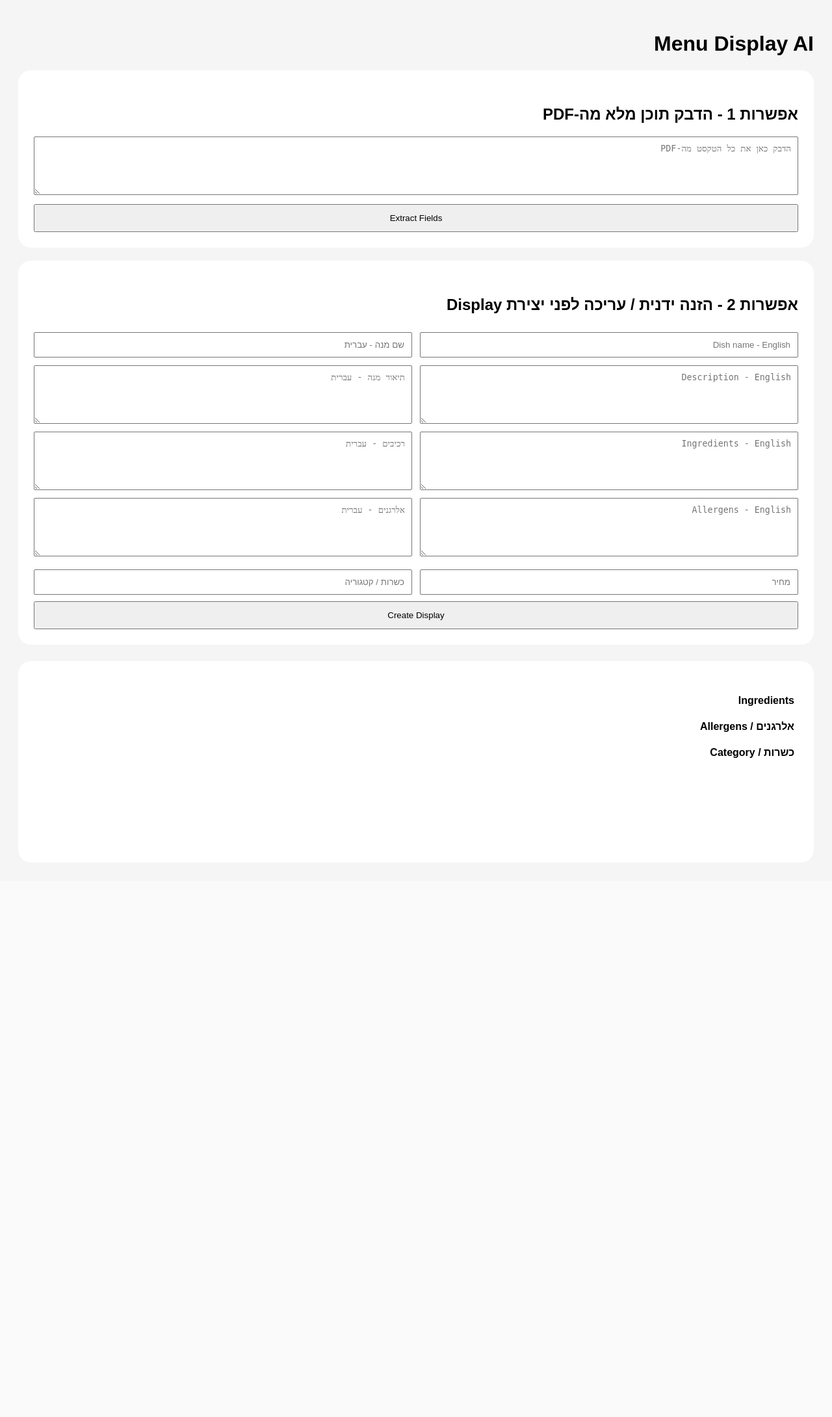
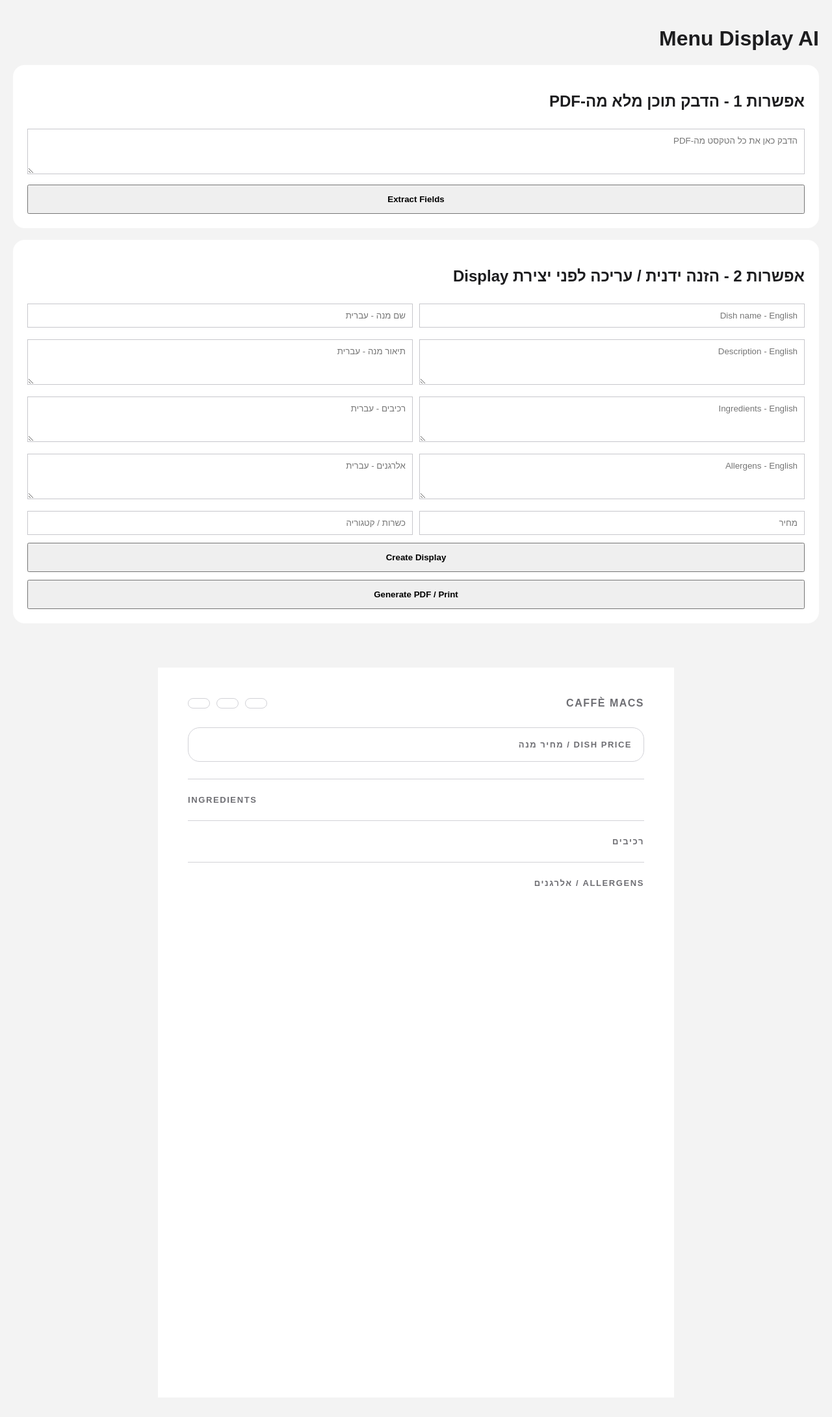
Before and after one commit to roeeza-bot/menu-display-ai, a Flask app: page / in a window 1280 px wide. Shown: the whole page at 65% size. Before the commit the page ends 1166 px from the top, so only its background shows below. Run offline with Flask 3, Linux system fonts and the light colour scheme.

Commit message:
Update index.html

```diff
--- a/templates/index.html
+++ b/templates/index.html
@@ -2,48 +2,200 @@
 <html lang="he" dir="rtl">
 <head>
 <meta charset="utf-8">
-<title>Menu AI</title>
+<title>Menu Display AI</title>
 
 <style>
-body {font-family: Arial; background:#f5f5f5; padding:20px;}
-textarea {width:100%; min-height:90px; padding:10px; box-sizing:border-box;}
-input {width:100%; padding:10px; margin-top:8px; box-sizing:border-box;}
-button {padding:12px; margin-top:10px; width:100%; cursor:pointer;}
-h2 {margin-top:30px;}
+body {
+  margin:0;
+  font-family: Arial, Helvetica, sans-serif;
+  background:#f3f3f3;
+  color:#1d1d1f;
+}
+
+.app {
+  padding:20px;
+}
 
 .box {
   background:white;
-    padding:24px;
-    margin-top:20px;
-    border-radius:20px;
+  padding:22px;
+  margin-bottom:18px;
+  border-radius:18px;
+}
+
+textarea, input {
+  width:100%;
+  box-sizing:border-box;
+  padding:10px;
+  margin-top:8px;
+  border:1px solid #c7c7cc;
+  font-family: Arial;
+}
+
+textarea {
+  min-height:70px;
+}
+
+button {
+  width:100%;
+  padding:13px;
+  margin-top:12px;
+  font-weight:bold;
+  cursor:pointer;
 }
 
 .grid {
   display:grid;
   grid-template-columns:1fr 1fr;
-    gap:12px;
+  gap:10px;
 }
 
-.full {grid-column:1 / -1;}
-
-.display {
+/* FINAL A4 DISPLAY */
+.display-page {
+  width:794px;
+  height:1123px;
   background:white;
-    padding:30px;
-    margin-top:25px;
-    border-radius:20px;
-    min-height:250px;
+  margin:30px auto;
+  padding:46px;
+  box-sizing:border-box;
 }
 
-.title {font-size:32px; font-weight:bold;}
-.desc {margin-top:10px; font-size:18px;}
-.section {margin-top:22px;}
-.price {font-size:28px; font-weight:bold; margin-bottom:20px;}
-.small-title {font-weight:bold; margin-bottom:6px;}
+.top-row {
+  display:flex;
+  justify-content:space-between;
+  align-items:center;
+  margin-bottom:28px;
+}
+
+.logo {
+  font-size:16px;
+  font-weight:800;
+  letter-spacing:1.5px;
+  color:#6e6e73;
+}
+
+.tags {
+  display:flex;
+  gap:10px;
+}
+
+.tag {
+  border:1px solid #d2d2d7;
+  border-radius:20px;
+  padding:7px 16px;
+  font-size:14px;
+  font-weight:700;
+  color:#5f6368;
+}
+
+.price-box {
+  border:1px solid #d2d2d7;
+  border-radius:18px;
+  padding:18px;
+  display:flex;
+  justify-content:space-between;
+  align-items:center;
+  margin-bottom:26px;
+}
+
+.price-label {
+  font-size:13px;
+  font-weight:800;
+  color:#6e6e73;
+  letter-spacing:1.5px;
+}
+
+.price-value {
+  font-size:30px;
+  font-weight:900;
+}
+
+hr {
+  border:0;
+  border-top:1px solid #d2d2d7;
+  margin:24px 0;
+}
+
+.en {
+  direction:ltr;
+  text-align:left;
+}
+
+.he {
+  direction:rtl;
+  text-align:right;
+}
+
+.title {
+  font-size:34px;
+  line-height:1.05;
+  font-weight:900;
+  margin-bottom:10px;
+}
+
+.desc {
+  font-size:20px;
+  line-height:1.35;
+  margin-bottom:14px;
+}
+
+.section-title {
+  font-size:13px;
+  font-weight:900;
+  letter-spacing:1.6px;
+  color:#6e6e73;
+  text-transform:uppercase;
+  margin-bottom:8px;
+}
+
+.ingredients {
+  font-size:14px;
+  line-height:1.35;
+  color:#4a4a4a;
+}
+
+.allergen-grid {
+  display:grid;
+  grid-template-columns:repeat(4, 1fr);
+  gap:8px;
+}
+
+.allergen-pill {
+  border:1px solid #d2d2d7;
+  border-radius:18px;
+  padding:7px 10px;
+  text-align:center;
+  font-size:13px;
+  font-weight:800;
+}
+
+@media print {
+  @page {
+    size: A4;
+    margin: 0;
+  }
+
+  body {
+    background:white;
+  }
+
+  .app {
+    display:none;
+  }
+
+  .display-page {
+    margin:0;
+    width:794px;
+    height:1123px;
+    padding:46px;
+  }
+}
 </style>
 </head>
 
 <body>
 
+<div class="app">
   <h1>Menu Display AI</h1>
 
   <div class="box">
@@ -73,38 +225,64 @@ h2 {margin-top:30px;}
     </div>
 
     <button onclick="createDisplay()">Create Display</button>
+    <button onclick="generatePDF()">Generate PDF / Print</button>
+  </div>
 </div>
 
-<div class="display">
-    <div class="price" id="priceOut"></div>
+<div class="display-page" id="finalDisplay">
 
+  <div class="top-row">
+    <div class="logo">CAFFÈ MACS</div>
+    <div class="tags">
+      <div class="tag" id="tagCategory"></div>
+      <div class="tag" id="tagCategoryHe"></div>
+      <div class="tag" id="tagKosher"></div>
+    </div>
+  </div>
+
+  <div class="price-box">
+    <div class="price-label">DISH PRICE / מחיר מנה</div>
+    <div class="price-value" id="priceOut"></div>
+  </div>
+
+  <hr>
+
+  <div class="en">
     <div class="title" id="nameEnOut"></div>
+    <div class="desc" id="descEnOut"></div>
+
+    <div class="section-title">Ingredients</div>
+    <div class="ingredients" id="ingEnOut"></div>
+  </div>
+
+  <hr>
+
+  <div class="he">
     <div class="title" id="nameHeOut"></div>
-
-    <div class="desc" id="descEnOut"></div>
     <div class="desc" id="descHeOut"></div>
 
-    <div class="section">
-        <div class="small-title">Ingredients</div>
-        <div id="ingEnOut"></div>
-        <div id="ingHeOut"></div>
+    <div class="section-title">רכיבים</div>
+    <div class="ingredients" id="ingHeOut"></div>
   </div>
 
-    <div class="section">
-        <div class="small-title">אלרגנים / Allergens</div>
-        <div id="allHeOut"></div>
-        <div id="allEnOut"></div>
+  <hr>
+
+  <div>
+    <div class="section-title">Allergens / אלרגנים</div>
+    <div class="allergen-grid" id="allergensOut"></div>
   </div>
 
-    <div class="section">
-        <div class="small-title">כשרות / Category</div>
-        <div id="kosherOut"></div>
-    </div>
 </div>
 
 <script>
 function safe(value) {
   return value || "";
+}
+
+function formatPrice(value) {
+  if (!value) return "";
+  value = value.replace("₪", "").trim();
+  return "₪" + value + ".00";
 }
 
 async function runExtract() {
@@ -125,23 +303,26 @@ async function runExtract() {
 
   document.getElementById("dishNameEn").value = safe(data.dish_name_en);
   document.getElementById("dishNameHe").value = safe(data.dish_name_he);
-
   document.getElementById("descEn").value = safe(data.description_en);
   document.getElementById("descHe").value = safe(data.description_he);
-
   document.getElementById("ingredientsEn").value = safe(data.ingredients_en);
   document.getElementById("ingredientsHe").value = safe(data.ingredients_he);
-
   document.getElementById("allergensEn").value = safe(data.allergens_en);
   document.getElementById("allergensHe").value = safe(data.allergens_he);
-
   document.getElementById("kosher").value = safe(data.category);
 
   createDisplay();
 }
 
 function createDisplay() {
-    document.getElementById("priceOut").innerText = document.getElementById("price").value ? "₪" + document.getElementById("price").value : "";
+  const price = document.getElementById("price").value;
+  const kosher = document.getElementById("kosher").value;
+
+  document.getElementById("priceOut").innerText = formatPrice(price);
+
+  document.getElementById("tagCategory").innerText = kosher || "";
+  document.getElementById("tagCategoryHe").innerText = kosher || "";
+  document.getElementById("tagKosher").innerText = kosher || "";
 
   document.getElementById("nameEnOut").innerText = document.getElementById("dishNameEn").value;
   document.getElementById("nameHeOut").innerText = document.getElementById("dishNameHe").value;
@@ -152,10 +333,26 @@ function createDisplay() {
   document.getElementById("ingEnOut").innerText = document.getElementById("ingredientsEn").value;
   document.getElementById("ingHeOut").innerText = document.getElementById("ingredientsHe").value;
 
-    document.getElementById("allEnOut").innerText = document.getElementById("allergensEn").value;
-    document.getElementById("allHeOut").innerText = document.getElementById("allergensHe").value;
+  const allEn = document.getElementById("allergensEn").value.split(",").map(x => x.trim()).filter(Boolean);
+  const allHe = document.getElementById("allergensHe").value.split(",").map(x => x.trim()).filter(Boolean);
 
-    document.getElementById("kosherOut").innerText = document.getElementById("kosher").value;
+  const max = Math.max(allEn.length, allHe.length);
+  const box = document.getElementById("allergensOut");
+  box.innerHTML = "";
+
+  for (let i = 0; i < max; i++) {
+    const pill = document.createElement("div");
+    pill.className = "allergen-pill";
+    pill.innerText = safe(allEn[i]) + (allHe[i] ? " / " + allHe[i] : "");
+    box.appendChild(pill);
+  }
+
+  document.getElementById("finalDisplay").scrollIntoView({behavior:"smooth"});
+}
+
+function generatePDF() {
+  createDisplay();
+  setTimeout(() => window.print(), 300);
 }
 </script>
 
```
Lines whose indentation alone changed are shown as unchanged.
